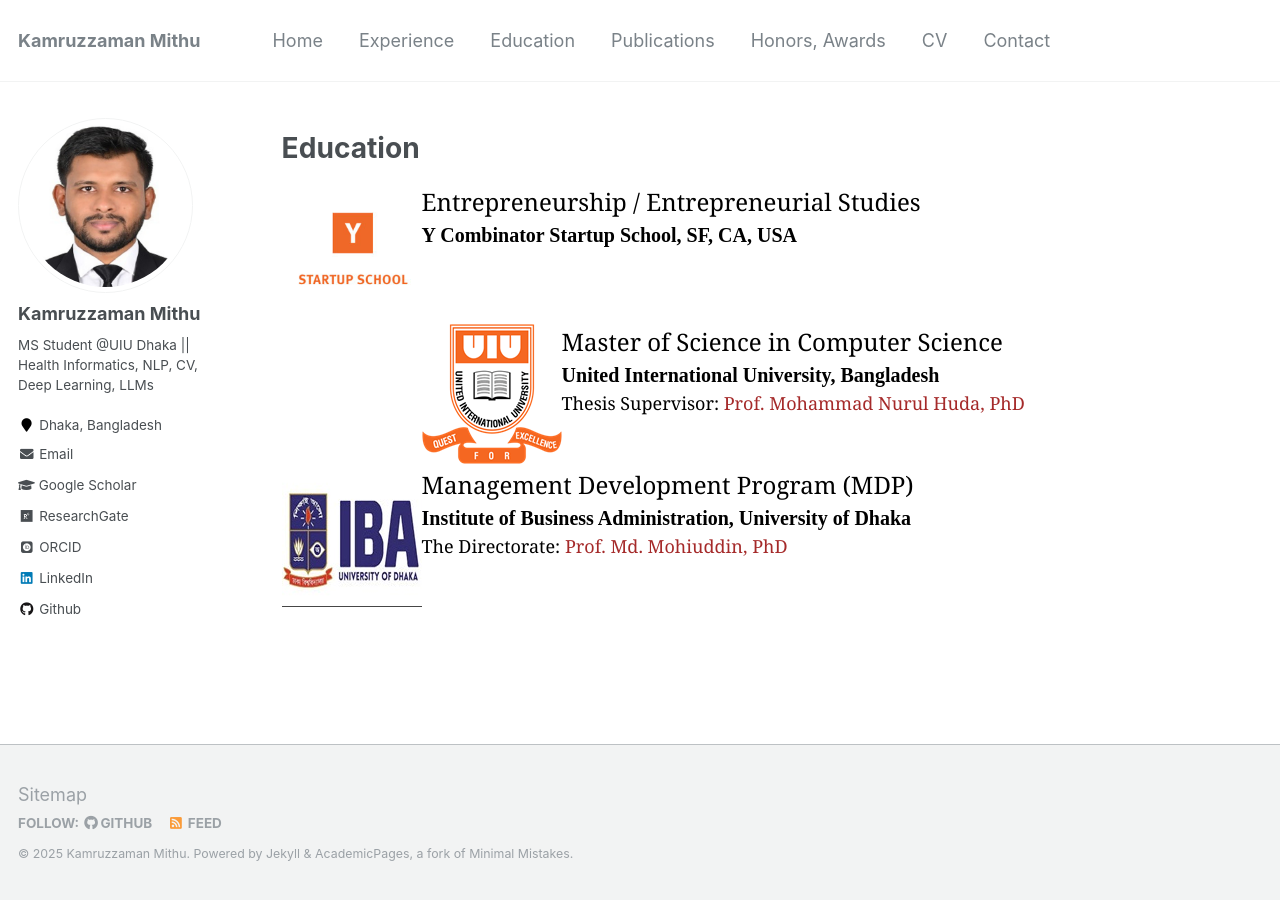
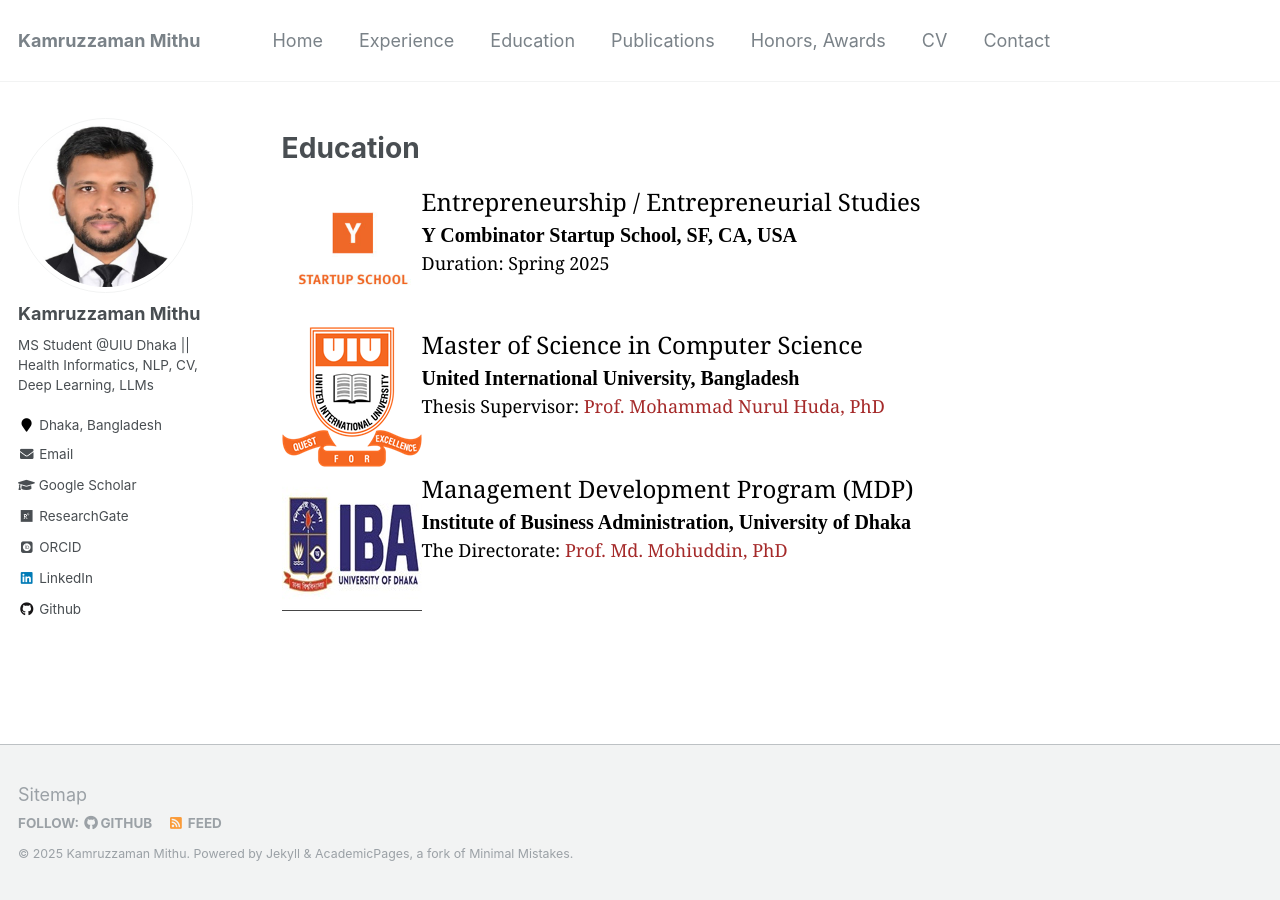
Before and after one commit to kmithuiu/kmithuiu.github.io, a Jekyll site: the page built from _pages/education.md, in a window 1280 px wide. Built offline with Jekyll 4.4.1, drawn with Linux system fonts in a browser that asks for light colours; some web fonts are replaced.

Commit message:
Update education.md

```diff
--- a/_pages/education.md
+++ b/_pages/education.md
@@ -9,11 +9,8 @@ author_profile: true
 <!-- YC Startup School -->
 <img src="/images/YC_Startup_School.jpg" style="float:left;width:140px;height:140px;"><span style="font-family:Georgia; color:black;"><span style="font-size:18pt">Entrepreneurship / Entrepreneurial Studies</span><br/>
 <span style="color:black; font-size:20px; font-family:Calisto MT"><b><a href="https://www.ycombinator.com/" target="_blank" style="color:black;">Y Combinator Startup School, SF, CA, USA</a></b></span><br/>
-<!-- Duration: Spring 2025<br/> -->
-<!-- CGPA: <b> </b>/4.00 scale <br/> -->
-<!-- Academic Advisor: <a style="color:brown;" href="https://www.uiu.ac.bd/"></a><br/> -->
-
-
+Duration: Spring 2025<br/>
+</span>
 <br/>
 
 <!-- M.Sc -->
```
